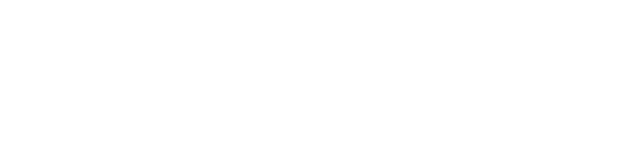
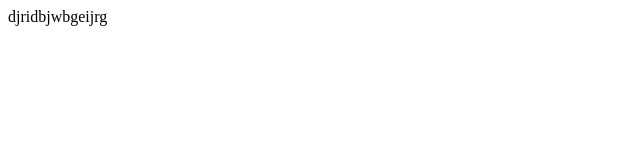
Before and after one commit to Joshhhhhh/Youaresofar, a plain HTML site: page index.html in a window 1280 px wide. Shown: the whole page, without its empty margins (0-640 px from the left). Drawn offline with Linux system fonts and the light colour scheme.

Commit message:
Update index.html

```diff
--- a/index.html
+++ b/index.html
@@ -3,6 +3,6 @@
 	<head>
         <title>HAHAHAHAHAH</title>
 	</head>
-	<body>
+	<body>djridbjwbgeijrg
 		</body>
 </html>
```
